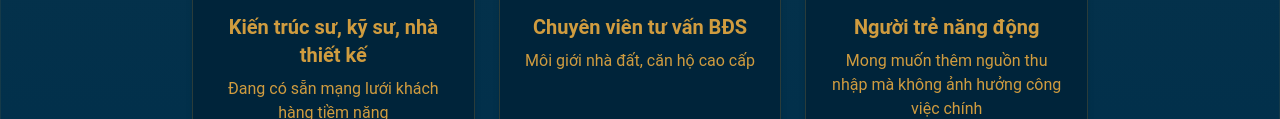
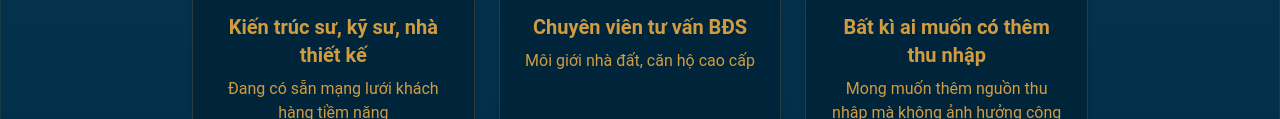
Before and after one commit to Jerry-Trang/V-Italy.Landing-Page, a website: page index.html in a window 1280 px wide. Shown: the part 2413-2532 px from the top of the page. Drawn offline with nearby package versions, Linux system fonts and the light colour scheme; no server answers.

Commit message:
change content

```diff
--- a/index.html
+++ b/index.html
@@ -241,7 +241,7 @@
               class="w-full h-full object-cover hover:scale-110 transition-transform duration-500"
               onerror="this.src='https://images.unsplash.com/photo-1521791136064-7986c2920216?w=500&h=400&fit=crop'" />
           </div>
-          <h3 class="text-xl font-semibold mb-2">Người trẻ năng động</h3>
+          <h3 class="text-xl font-semibold mb-2">Bất kì ai muốn có thêm thu nhập</h3>
           <p class="text-center">Mong muốn thêm nguồn thu nhập mà không ảnh hưởng công việc chính</p>
         </div>
       </div>
```
